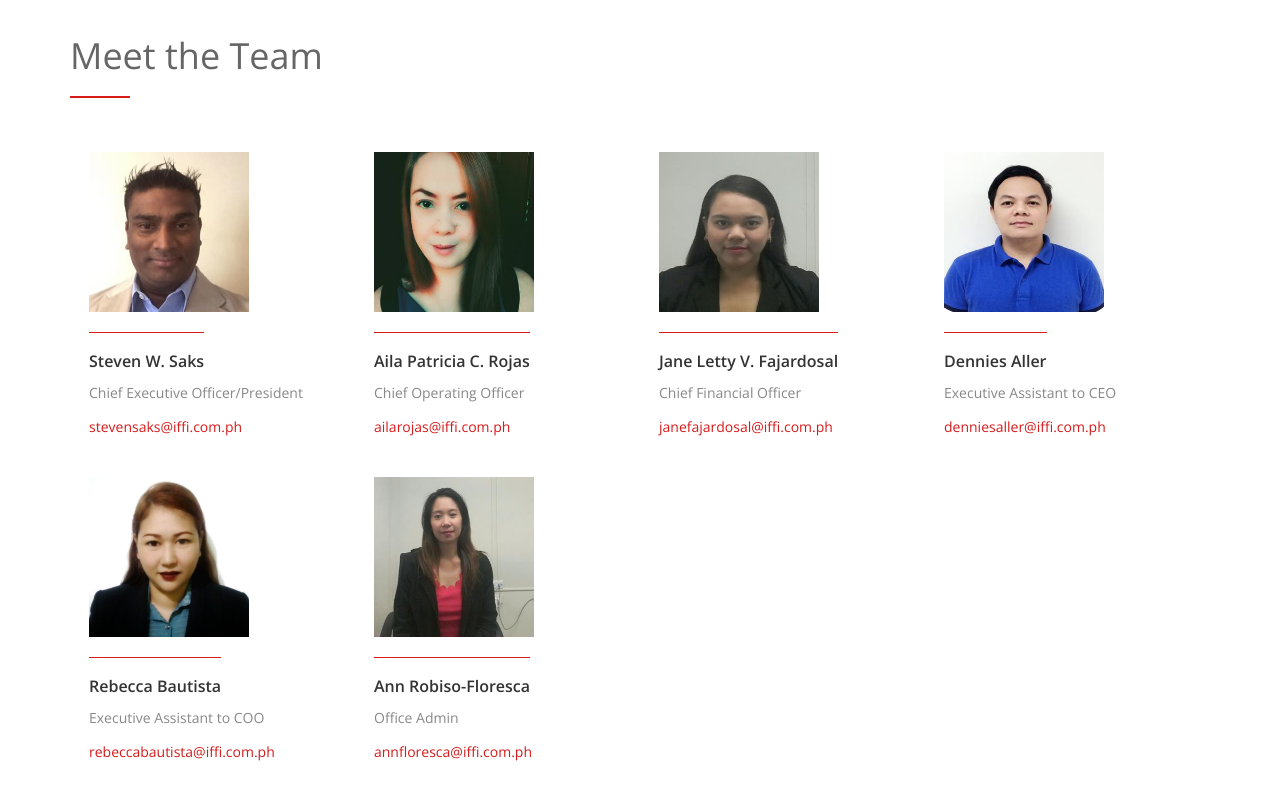
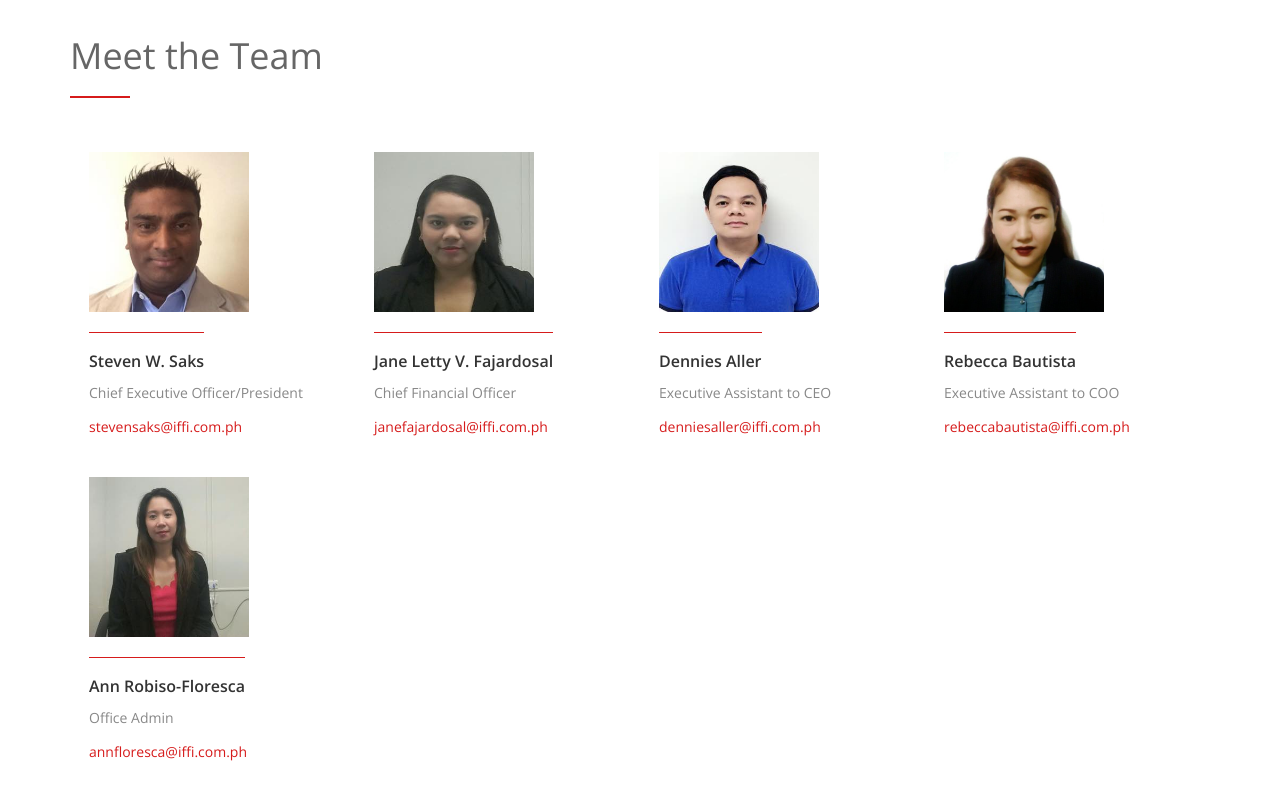
Before and after one commit to voodoo15/iffi_landing_page, a plain HTML site: page index.html in a window 1280 px wide. Shown: the part 4945-5746 px from the top of the page. Drawn offline with nearby package versions, Linux system fonts and the light colour scheme.

Commit message:
Removed employee profile as employee is no longer associated with company.

```diff
--- a/index.html
+++ b/index.html
@@ -407,7 +407,7 @@
           </div>
         </div>
       </div>
-      <div class="col-md-3 col-sm-12 team">
+      <!-- <div class="col-md-3 col-sm-12 team">
         <div class="thumbnail"> <img src="img/team/02.jpg" alt="..." class="team-img">
           <div class="caption">
             <h3>Aila Patricia C. Rojas</h3>
@@ -415,7 +415,7 @@
             <p><a href="mailto:ailarojas@iffi.com.ph">ailarojas@iffi.com.ph</a></p>
           </div>
         </div>
-      </div>
+      </div> -->
       <div class="col-md-3 col-sm-12 team">
         <div class="thumbnail"> <img src="img/team/03.jpg" alt="..." class="team-img">
           <div class="caption">
```
